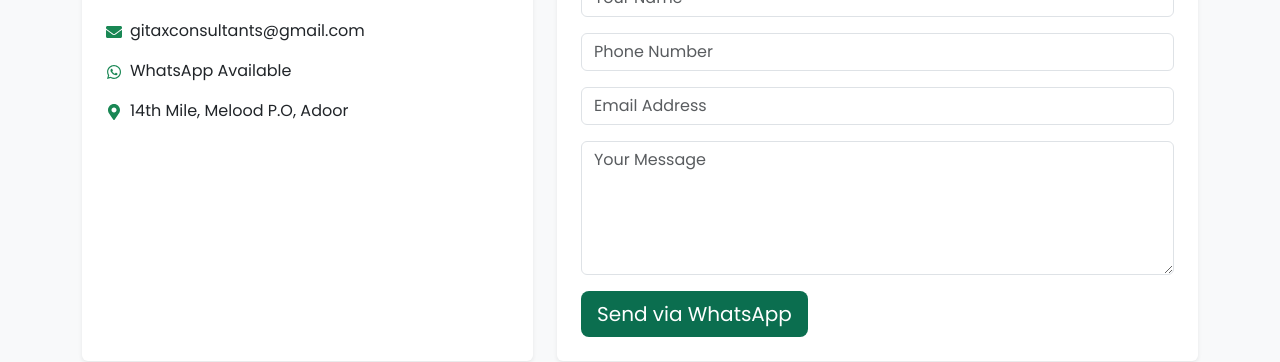
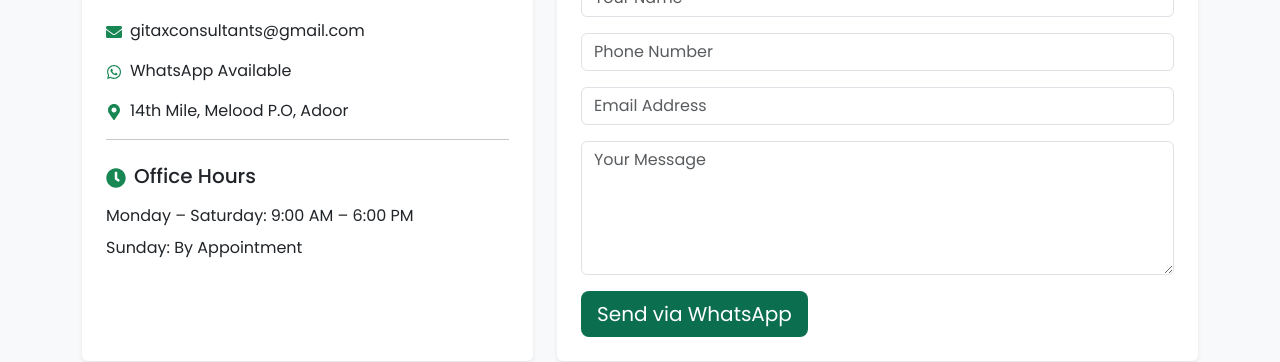
Before and after one commit to GITAX-CONS/gitax-cons.github.io, a React (Vite) app: page / in a window 1280 px wide. Shown: the part 4180-4542 px from the top of the page. Built offline with nearby package versions, Linux system fonts and the light colour scheme.

Commit message:
Add office hours to contact section

```diff
--- a/src/components/Contact.jsx
+++ b/src/components/Contact.jsx
@@ -4,6 +4,7 @@ import {
   FaEnvelope,
   FaMapMarkerAlt,
   FaWhatsapp,
+  FaClock,
 } from "react-icons/fa";
 
 function Contact() {
@@ -85,6 +86,20 @@ ${formData.message}`;
                   <FaMapMarkerAlt className="text-success me-2" />
                   14th Mile, Melood P.O, Adoor
                 </p>
+                <hr />
+
+<h5 className="mt-4 mb-3">
+  <FaClock className="text-success me-2" />
+  Office Hours
+</h5>
+
+<p className="mb-2">
+  Monday – Saturday: 9:00 AM – 6:00 PM
+</p>
+
+<p className="mb-0">
+  Sunday: By Appointment
+</p>
               </div>
             </div>
           </div>
```
